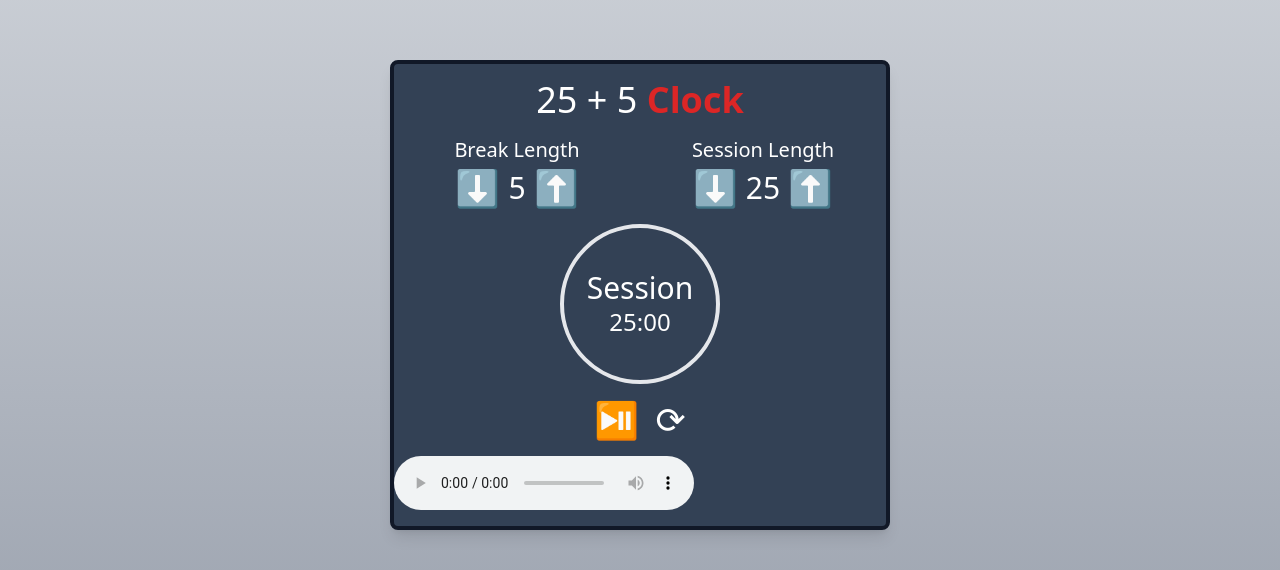
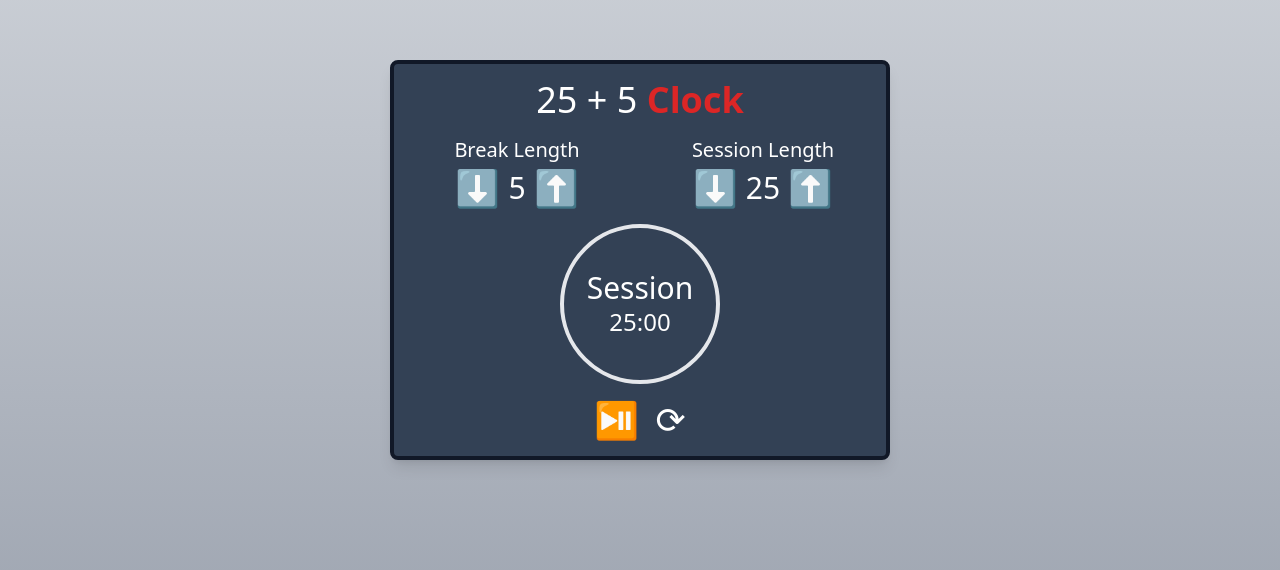
Before and after one commit to kim-fransson/25-5-clock, a React (Vite) app: page / in a window 1280 px wide. Shown: the part 132-702 px from the top of the page. Built offline with nearby package versions, Linux system fonts and the light colour scheme.

Commit message:
removed audio control debugging

```diff
--- a/src/components/Clock.jsx
+++ b/src/components/Clock.jsx
@@ -209,7 +209,6 @@ function Clock() {
         </button>
       </div>
       <audio
-        controls={true}
         id="beep"
         ref={alarm}
         src="https://raw.githubusercontent.com/freeCodeCamp/cdn/master/build/testable-projects-fcc/audio/BeepSound.wav"
```
